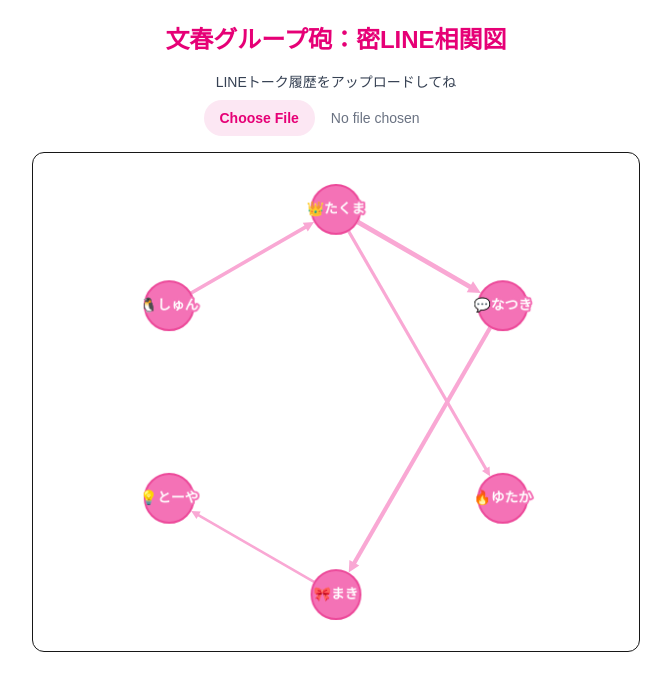
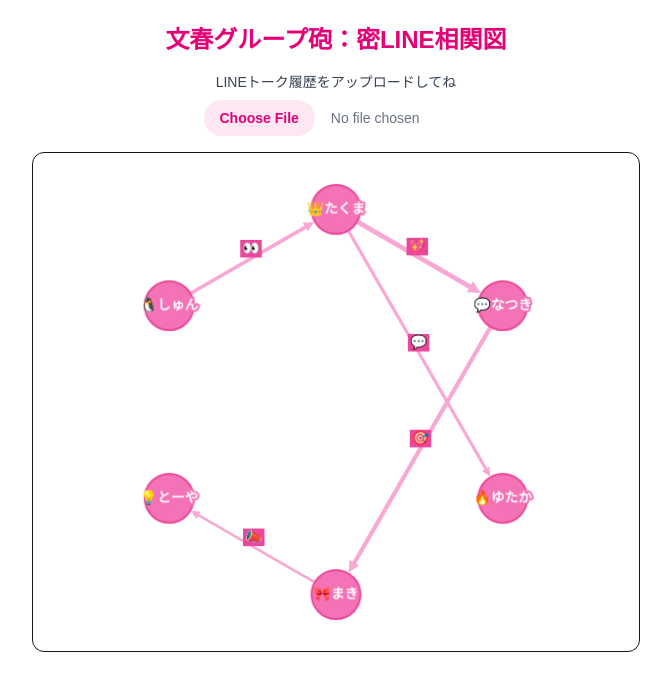
Before and after one commit to hato-taka/line-group-analyzer, a Next.js app: page / in a window 1280 px wide. Shown: the top 690 px of the page, without its empty margins (304-975 px from the left). Built offline with nearby package versions, Linux system fonts and the light colour scheme.

Commit message:
グラフコンポーネントのスタイルを更新し、エッジにラベルとスタイルを追加

```diff
--- a/src/components/Graph.tsx
+++ b/src/components/Graph.tsx
@@ -21,7 +21,7 @@
         {
           selector: 'node',
           style: {
-            'background-color': '#f472b6', // pink-400
+            'background-color': '#f472b6',
             label: 'data(label)',
             color: '#fff',
             'font-size': 14,
@@ -33,18 +33,26 @@
             width: 50,
             height: 50,
             'border-width': 2,
-            'border-color': '#ec4899', // pink-500
-            'shape': 'ellipse'
+            'border-color': '#ec4899',
+            shape: 'ellipse'
           },
         },
         {
           selector: 'edge',
           style: {
             width: 'mapData(weight, 1, 10, 1, 6)',
-            'line-color': '#f9a8d4', // pink-300
+            'line-color': '#f9a8d4',
             'target-arrow-color': '#f9a8d4',
             'target-arrow-shape': 'triangle',
-            'curve-style': 'bezier'
+            'curve-style': 'bezier',
+            'label': 'data(label)',
+            'font-size': 14,
+            'font-weight': 'bold',
+            'color': '#fce7f3',
+            'text-background-color': '#ec4899',
+            'text-background-opacity': 1,
+            'text-background-padding': '2px',
+            'text-margin-y': -10
           },
         },
       ],
--- a/src/lib/analyzer.ts
+++ b/src/lib/analyzer.ts
@@ -12,11 +12,11 @@
   ];
 
   const edges = [
-    { data: { source: 'takuma', target: 'natsuki', weight: 8 } },
-    { data: { source: 'takuma', target: 'yutaka', weight: 5 } },
-    { data: { source: 'natsuki', target: 'maki', weight: 7 } },
-    { data: { source: 'maki', target: 'toya', weight: 4 } },
-    { data: { source: 'shun', target: 'takuma', weight: 6 } },
+    { data: { source: 'takuma', target: 'natsuki', weight: 8, label: '💖' } },
+    { data: { source: 'takuma', target: 'yutaka', weight: 5, label: '💬' } },
+    { data: { source: 'natsuki', target: 'maki', weight: 7, label: '🎯' } },
+    { data: { source: 'maki', target: 'toya', weight: 4, label: '📣' } },
+    { data: { source: 'shun', target: 'takuma', weight: 6, label: '👀' } },
   ];
 
   return [...nodes, ...edges];
```
